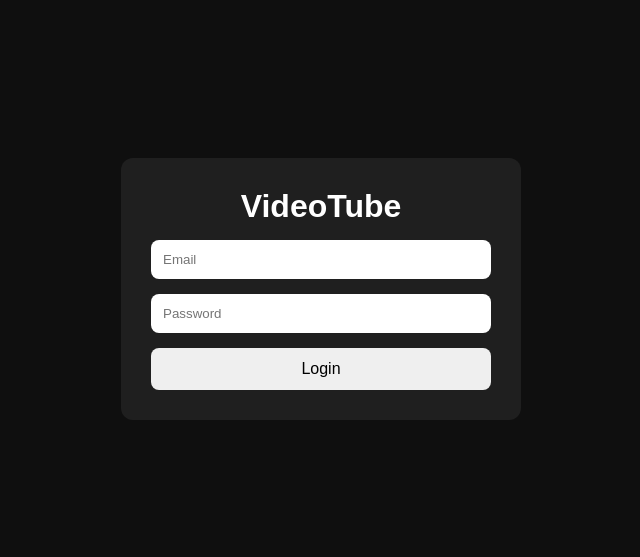
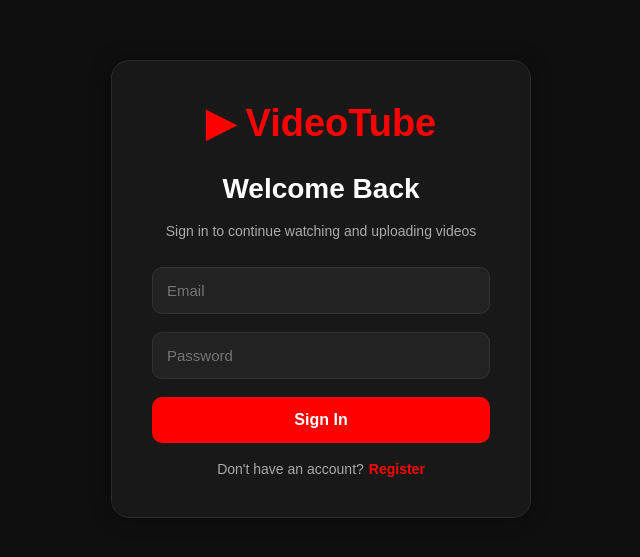
Before and after one commit to baditra-ops/Backend, a React (Vite) app in the folder Frontend/: page /login in a window 1280 px wide. Shown: the part 111-668 px from the top of the page, without its empty margins (319-959 px from the left). Built offline with nearby package versions, Linux system fonts and the light colour scheme.

Commit message:
login updated

```diff
--- a/Frontend/src/index.css
+++ b/Frontend/src/index.css
@@ -479,46 +479,131 @@ img {
   cursor:pointer;
 }
 
-.login-page{
-  min-height:100vh;
-  background:#0f0f0f;
+.login-page {
+  min-height: 100vh;
 
-  display:flex;
-  justify-content:center;
-  align-items:center;
+  background: #0f0f0f;
+
+  display: flex;
+  justify-content: center;
+  align-items: center;
+
+  padding: 20px;
 }
 
-.login-card{
-  width:400px;
+.login-card {
+  width: 420px;
 
-  background:#1f1f1f;
+  background: #181818;
 
-  padding:30px;
+  border: 1px solid #2a2a2a;
 
-  border-radius:12px;
+  border-radius: 18px;
 
-  display:flex;
-  flex-direction:column;
-  gap:15px;
+  padding: 40px;
+
+  display: flex;
+  flex-direction: column;
+  gap: 18px;
+
+  box-shadow:
+    0 0 20px rgba(0,0,0,0.4);
 }
 
-.login-card h1{
-  color:white;
-  text-align:center;
+.login-logo {
+  text-align: center;
+
+  color: #ff0000;
+
+  font-size: 38px;
+
+  margin-bottom: 10px;
 }
 
-.login-card input{
-  padding:12px;
-  border:none;
-  border-radius:8px;
+.login-title {
+  color: white;
+
+  text-align: center;
+
+  font-size: 28px;
+
+  margin: 0;
 }
 
-.login-card button{
-  padding:12px;
-  border:none;
-  border-radius:8px;
-  cursor:pointer;
-  font-size:16px;
+.login-subtitle {
+  text-align: center;
+
+  color: #aaaaaa;
+
+  font-size: 14px;
+
+  margin-bottom: 10px;
+}
+
+.login-card input {
+  background: #222;
+
+  border: 1px solid #333;
+
+  color: white;
+
+  padding: 14px;
+
+  border-radius: 10px;
+
+  font-size: 15px;
+
+  outline: none;
+}
+
+.login-card input:focus {
+  border-color: #ff0000;
+}
+
+.login-btn {
+  background: #ff0000;
+
+  color: white;
+
+  border: none;
+
+  padding: 14px;
+
+  border-radius: 10px;
+
+  font-size: 16px;
+
+  font-weight: 600;
+
+  cursor: pointer;
+
+  transition: 0.3s;
+}
+
+.login-btn:hover {
+  background: #cc0000;
+}
+
+.login-footer {
+  text-align: center;
+
+  color: #aaaaaa;
+
+  font-size: 14px;
+}
+
+.login-footer span {
+  color: #ff0000;
+
+  cursor: pointer;
+
+  margin-left: 5px;
+
+  font-weight: 600;
+}
+
+.login-footer span:hover {
+  text-decoration: underline;
 }
 
 .comments-section{
--- a/Frontend/src/pages/Login.jsx
+++ b/Frontend/src/pages/Login.jsx
@@ -24,14 +24,25 @@ const handleLogin = async () => {
   }
 }
 
-  return (
+return (
   <div className="login-page">
 
     <div className="login-card">
 
-      <h1>VideoTube</h1>
+      <h1 className="login-logo">
+        ▶ VideoTube
+      </h1>
+
+      <h2 className="login-title">
+        Welcome Back
+      </h2>
+
+      <p className="login-subtitle">
+        Sign in to continue watching and uploading videos
+      </p>
 
       <input
+        type="email"
         placeholder="Email"
         onChange={(e) =>
           setEmail(e.target.value)
@@ -46,9 +57,21 @@ const handleLogin = async () => {
         }
       />
 
-      <button onClick={handleLogin}>
-        Login
+      <button
+        className="login-btn"
+        onClick={handleLogin}
+      >
+        Sign In
       </button>
+
+      <p className="login-footer">
+        Don't have an account?
+        <span
+          onClick={() => navigate("/register")}
+        >
+          Register
+        </span>
+      </p>
 
     </div>
 
```
